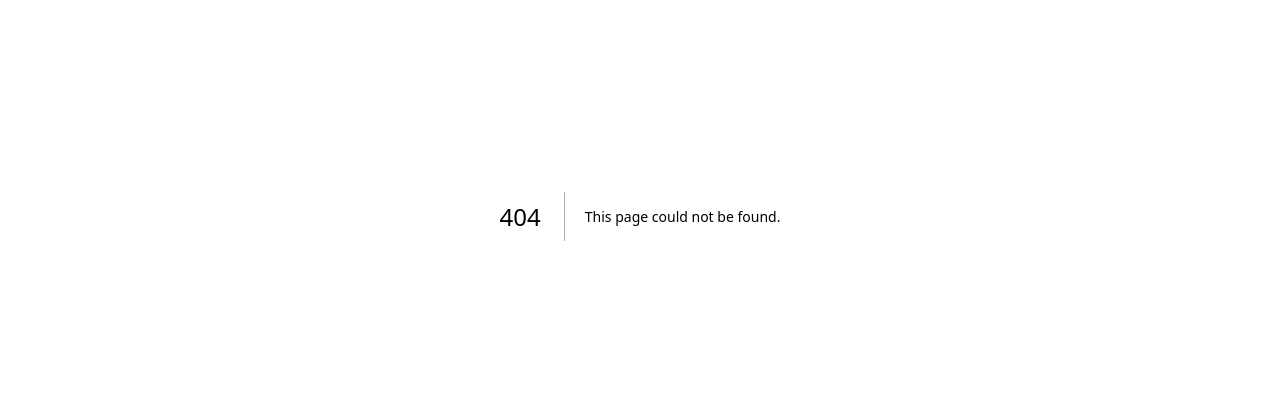
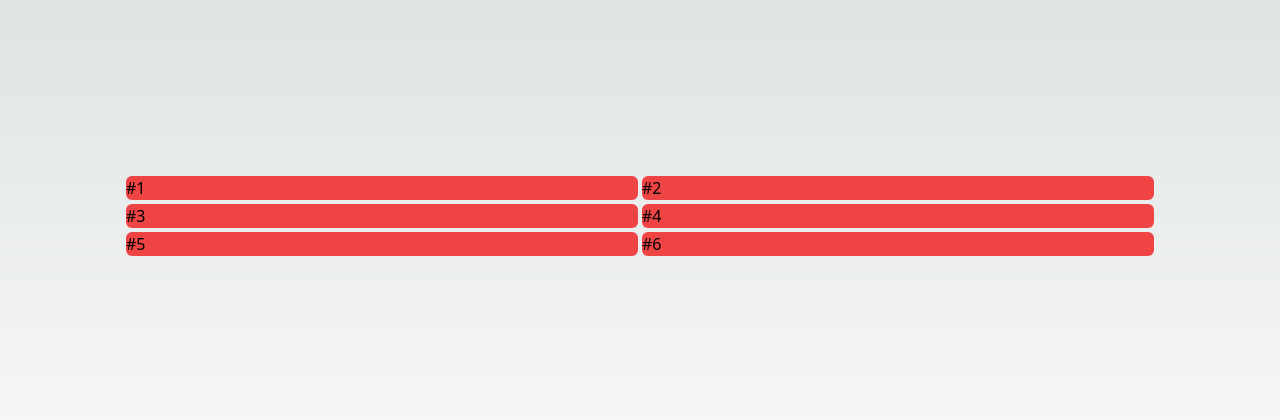
Before and after one commit to vitordiniz25/react-tailwind, a Next.js app: page /flex/inicial in a window 1280 px wide. Before the commit this address had no page. Shown: the part 184-604 px from the top of the page. Built offline with nearby package versions, Linux system fonts and the light colour scheme.

Commit message:
resumo flexbox

```diff
--- /dev/null
+++ b/src/pages/flex/inicial.tsx
@@ -0,0 +1,17 @@
+import Caixa from "@/components/Caixa";
+
+export default function Flex() {
+    return(
+        <div className="flex flex-wrap
+            justify-center h-screen items-center content-center
+            gap-1"
+        >
+            <Caixa className="w-2/5">#1</Caixa>
+            <Caixa className="w-2/5">#2</Caixa>
+            <Caixa className="w-2/5">#3</Caixa>
+            <Caixa className="w-2/5">#4</Caixa>
+            <Caixa className="w-2/5">#5</Caixa>
+            <Caixa className="w-2/5">#6</Caixa>
+        </div>
+    )
+}
```
